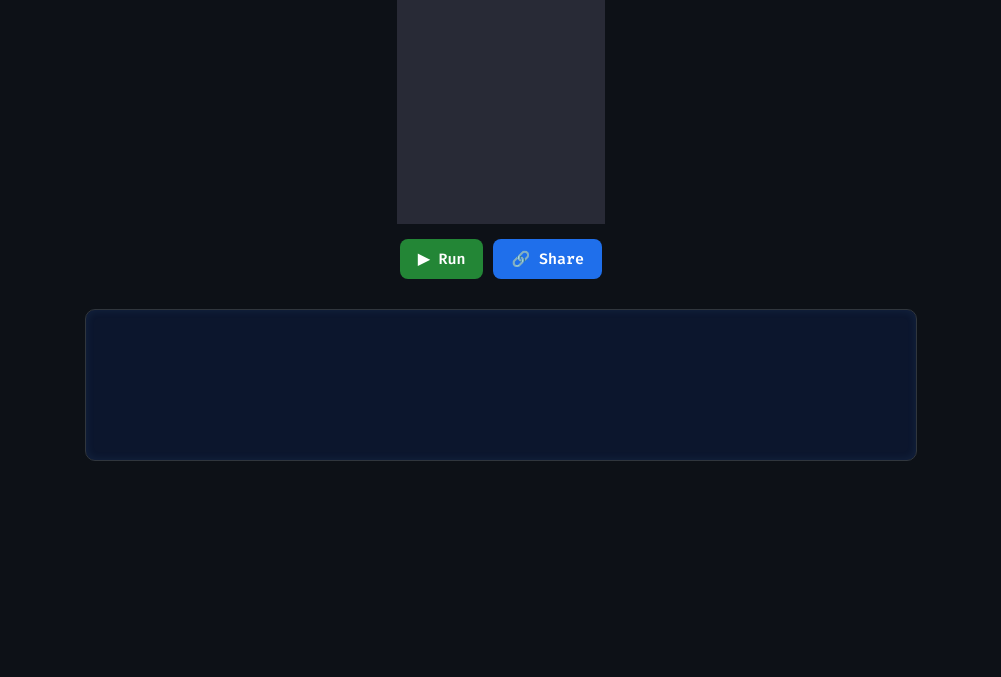
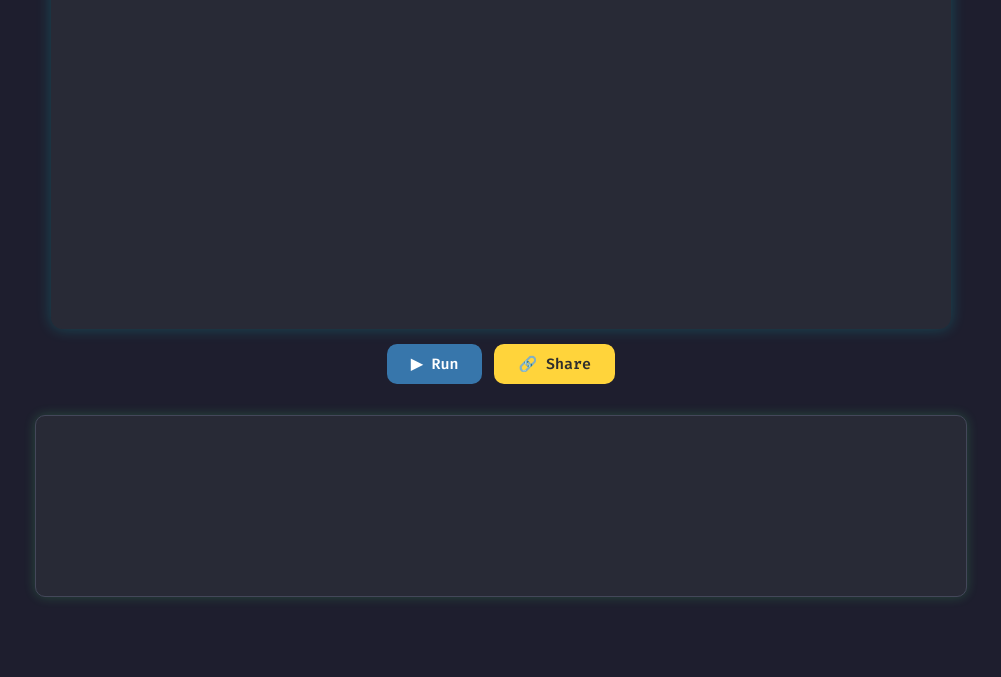
Before and after one commit to no-body-0/FrontEnd-Reop, a plain HTML site: page index.html in a window 1280 px wide. Shown: the part 163-840 px from the top of the page, without its empty margins (139-1140 px from the left). Drawn offline with nearby package versions, Linux system fonts and the light colour scheme.

Commit message:
Update style.css

```diff
--- a/style.css
+++ b/style.css
@@ -1,8 +1,8 @@
-/* General Layout */
+/* === Global Styles === */
 body {
-  background-color: #0d1117;  /* GitHub dark */
-  color: #c9d1d9;
-  font-family: "Fira Code", monospace;
+  background-color: #1e1e2e;
+  color: #f8f8f2;
+  font-family: 'Fira Code', monospace;
   display: flex;
   flex-direction: column;
   align-items: center;
@@ -12,113 +12,85 @@ body {
   padding: 20px;
 }
 
-/* Heading */
+/* === Title === */
 h2 {
-  color: #58a6ff;
-  margin-bottom: 15px;
+  color: #ffd43b; /* Python yellow */
+  text-shadow: 0 0 8px rgba(255, 212, 59, 0.5);
   font-weight: 600;
-  text-align: center;
-  text-shadow: 0 0 10px #1f6feb;
+  margin-bottom: 20px;
 }
 
-/* Code Editor */
-#code {
+/* === Editor === */
+.CodeMirror {
   width: 90%;
-  max-width: 800px;
-  height: 300px;
-  background-color: #161b22;
-  color: #f0f6fc;
-  border: 1px solid #30363d;
-  border-radius: 10px;
-  padding: 15px;
-  resize: none;
-  font-size: 15px;
-  line-height: 1.4em;
-  outline: none;
-  transition: box-shadow 0.2s ease;
+  max-width: 900px;
+  height: 400px;
+  border-radius: 12px;
+  box-shadow: 0 0 15px rgba(0, 255, 255, 0.2);
+  margin-bottom: 15px;
+  font-size: 16px;
+  border: 1px solid #44475a;
 }
 
-#code:focus {
-  box-shadow: 0 0 10px #238636;
-}
-
-/* Buttons Section */
+/* === Buttons === */
 .buttons {
   display: flex;
-  gap: 10px;
-  margin: 15px 0;
+  gap: 12px;
+  margin-bottom: 15px;
 }
 
 button {
-  padding: 10px 18px;
+  font-family: 'Fira Code', monospace;
+  padding: 10px 24px;
   border: none;
-  border-radius: 8px;
+  border-radius: 10px;
   cursor: pointer;
+  font-size: 15px;
   font-weight: 600;
-  font-size: 15px;
   transition: all 0.2s ease;
-  font-family: "Fira Code", monospace;
 }
 
-/* Run Button */
+/* Run button - Python blue */
 #run {
-  background-color: #238636;
-  color: #ffffff;
+  background-color: #3776ab;
+  color: white;
+}
+#run:hover {
+  background-color: #4a90d9;
+  box-shadow: 0 0 10px rgba(55, 118, 171, 0.8);
 }
 
-#run:hover {
-  background-color: #2ea043;
-  box-shadow: 0 0 10px #2ea043aa;
+/* Share button - Python yellow */
+#share {
+  background-color: #ffd43b;
+  color: #2e2e2e;
+}
+#share:hover {
+  background-color: #ffea70;
+  box-shadow: 0 0 10px rgba(255, 212, 59, 0.8);
 }
 
-/* Share Button */
-#share {
-  background-color: #1f6feb;
-  color: #ffffff;
+/* === Output === */
+#output {
+  width: 90%;
+  max-width: 900px;
+  background-color: #282a36;
+  color: #50fa7b; /* Python green output */
+  border-radius: 10px;
+  padding: 15px;
+  min-height: 150px;
+  font-family: 'Fira Code', monospace;
+  white-space: pre-wrap;
+  overflow-y: auto;
+  border: 1px solid #44475a;
+  box-shadow: 0 0 12px rgba(80, 250, 123, 0.2);
 }
 
-#share:hover {
-  background-color: #388bfd;
-  box-shadow: 0 0 10px #388bfd99;
+/* === Scrollbars === */
+::-webkit-scrollbar {
+  width: 8px;
 }
-
-/* Output Box */
-#output {
-  width: 90%;
-  max-width: 800px;
-  background-color: #0c162d;
-  color: #f0f6fc;
-  border: 1px solid #30363d;
-  border-radius: 10px;
-  padding: 15px;
-  white-space: pre-wrap;
-  text-align: left;
-  min-height: 120px;
-  font-size: 15px;
-  box-shadow: inset 0 0 10px rgba(88, 166, 255, 0.1);
+::-webkit-scrollbar-thumb {
+  background-color: #44475a;
+  border-radius: 5px;
 }
-
-/* Scrollbar Styling */
-textarea::-webkit-scrollbar, pre::-webkit-scrollbar {
-  width: 10px;
-}
-
-textarea::-webkit-scrollbar-thumb, pre::-webkit-scrollbar-thumb {
-  background: #30363d;
-  border-radius: 10px;
-}
-
-textarea::-webkit-scrollbar-thumb:hover, pre::-webkit-scrollbar-thumb:hover {
-  background: #484f58;
-}
-
-/* Responsive Design */
-@media (max-width: 600px) {
-  #code, #output {
-    width: 100%;
-    font-size: 14px;
-  }
-  button {
-    padding: 8px 14px;
-  }
-}
```
